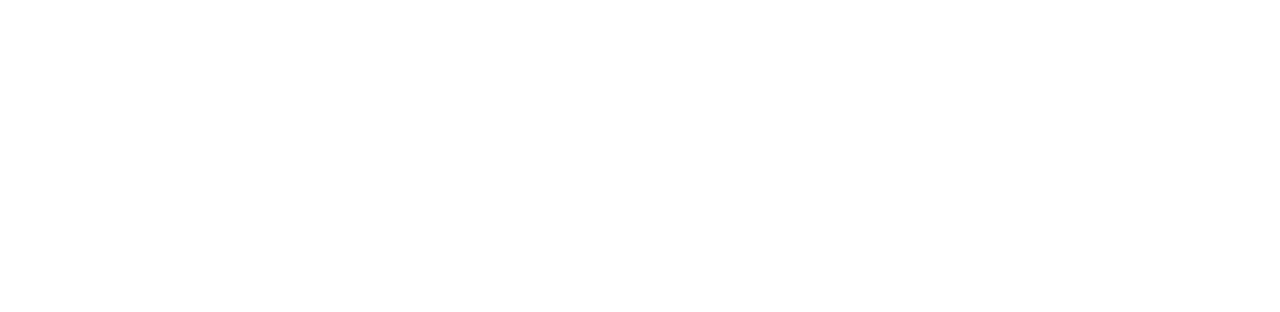
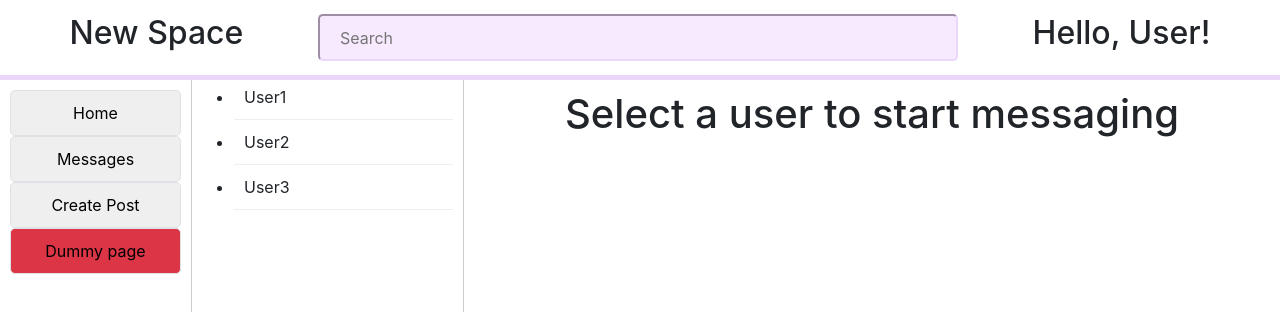
Before and after one commit to FutureWave-Technologies-LLC/DummyWebsiteReact2, a React (Create React App) app: page /messages in a window 1280 px wide. Before the commit this address had no page. Shown: the top 312 px of the page. Built offline with nearby package versions, Linux system fonts and the light colour scheme.

Commit message:
added MessagesPage

```diff
--- a/src/App.js
+++ b/src/App.js
@@ -23,6 +23,7 @@
           <Route path="/home" element={<HomePage />} />
           <Route path="/create-post" element={<CreatePostPage />} />
           <Route path="/post" element={<PostPage />} />
+          <Route path="/messages" element={<MessagesPage />} />
     </Routes>
   )
 }
--- /dev/null
+++ b/src/pages/MessagesPage.css
@@ -0,0 +1,115 @@
+/* Container for the entire messages page */
+.messages-page {
+    display: flex;
+    flex-direction: column;
+    height: 100vh;
+}
+
+/* Container for the main content below the navbar */
+.main-content {
+    display: flex;
+    flex-grow: 1;
+    margin-left: 15%;
+    padding-top: 20px;
+}
+
+/* Sidebar for the main navigation */
+.sidebar {
+    width: 15%;
+    border-right: 1px solid #ccc;
+    overflow-y: auto;
+    padding: 10px;
+    position: absolute;
+    left: 0;
+    top: 10%;
+    bottom: 0;
+}
+
+/* Conversation list container */
+.conversation-list {
+    width: 25%;
+    border-right: 1px solid #ccc;
+    overflow-y: auto;
+    padding: 10px;
+}
+
+/* Conversation list header */
+.conversation-list-header {
+    padding: 10px;
+    border-bottom: 1px solid #ccc;
+    font-weight: bold;
+}
+
+/* Conversation list item styling */
+.conversation-item {
+    padding: 10px;
+    cursor: pointer;
+    border-bottom: 1px solid #eee;
+}
+
+.conversation-item:hover {
+    background-color: #f0f0f0;
+}
+
+/* Main chat area container */
+.chat-area {
+    flex-grow: 1;
+    display: flex;
+    flex-direction: column;
+    justify-content: flex-start;
+    align-items: center;
+    padding: 20px;
+    padding-top: 70px;
+}
+
+/* Chat header */
+.chat-header {
+    width: 100%;
+    padding: 10px;
+    border-bottom: 1px solid #ccc;
+    display: flex;
+    justify-content: space-between;
+    align-items: center;
+    font-weight: bold;
+}
+
+/* Chat messages container */
+.chat-messages {
+    width: 100%;
+    height: 70%;
+    overflow-y: auto;
+    border: 1px solid #ccc;
+    padding: 10px;
+    margin-bottom: 10px;
+}
+
+/* Individual message styling */
+.message {
+    padding: 10px;
+    border-bottom: 1px solid #eee;
+}
+
+.message.sent {
+    text-align: right;
+}
+
+.message.received {
+    text-align: left;
+}
+
+/* Input field for new messages */
+.message-input {
+    width: 100%;
+    display: flex;
+    align-items: center;
+}
+
+.message-input input[type="text"] {
+    width: 90%;
+    padding: 10px;
+    margin-right: 10px;
+}
+
+.message-input button {
+    padding: 10px 20px;
+}
--- a/src/pages/MessagesPage.js
+++ b/src/pages/MessagesPage.js
@@ -1,10 +1,84 @@
+import React, { useState } from "react";
+import Navbar from "../components/Navbar";
+import Sidebar from "../components/Sidebar";
+import "./MessagesPage.css";
+
 function MessagesPage() {
+    const [message, setMessage] = useState("");
+    const [selectedUser, setSelectedUser] = useState(null);
+    const [messages, setMessages] = useState({});
+    const users = [
+        { name: "User1" },
+        { name: "User2" },
+        { name: "User3" }
+    ];
+
+    const handleMessageChange = (e) => {
+        setMessage(e.target.value);
+    };
+
+    const handleSendMessage = () => {
+        if (selectedUser) {
+            const newMessages = { ...messages };
+            if (!newMessages[selectedUser.name]) {
+                newMessages[selectedUser.name] = [];
+            }
+            newMessages[selectedUser.name].push({ text: message, type: 'sent' });
+            setMessages(newMessages);
+            setMessage("");
+        }
+    };
+
+    const handleUserClick = (user) => {
+        setSelectedUser(user);
+    };
 
     return (
-        <div>
-            TBD
+        <div className="messages-page">
+            <Navbar />
+            <Sidebar className="sidebar" />
+            <div className="main-content">
+                <div className="conversation-list">
+                    <div className="conversation-list-header">Conversations</div>
+                    <ul>
+                        {users.map((user) => (
+                            <li key={user.name} className="conversation-item" onClick={() => handleUserClick(user)}>
+                                {user.name}
+                            </li>
+                        ))}
+                    </ul>
+                </div>
+                <div className="chat-area">
+                    {selectedUser ? (
+                        <>
+                            <div className="chat-header">
+                                <span>{selectedUser.name}</span>
+                                <div>
+                                    {/* Add action button*/}
+                                </div>
+                            </div>
+                            <div className="chat-messages">
+                                {messages[selectedUser.name] ? messages[selectedUser.name].map((msg, index) => (
+                                    <div key={index} className={`message ${msg.type}`}>{msg.text}</div>
+                                )) : <p>No messages yet</p>}
+                            </div>
+                            <div className="message-input">
+                                <input
+                                    type="text"
+                                    value={message}
+                                    onChange={handleMessageChange}
+                                    placeholder="Type your message..."
+                                />
+                                <button onClick={handleSendMessage}>Send</button>
+                            </div>
+                        </>
+                    ) : (
+                        <h1>Select a user to start messaging</h1>
+                    )}
+                </div>
+            </div>
         </div>
-    )
+    );
 }
 
-export default MessagesPage
+export default MessagesPage;
--- a/src/pages/SignUpPage.js
+++ b/src/pages/SignUpPage.js
@@ -55,7 +55,7 @@
                     type="text"
                     id="lastname"
                     value={lname}
-                    placeholder="Last Namea"
+                    placeholder="Last Name"
                     onChange={(e) => setlName(e.target.value)}
                 />
             </div>
```
